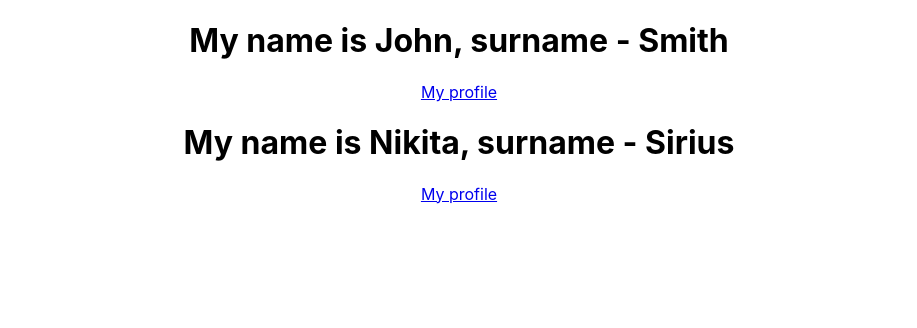
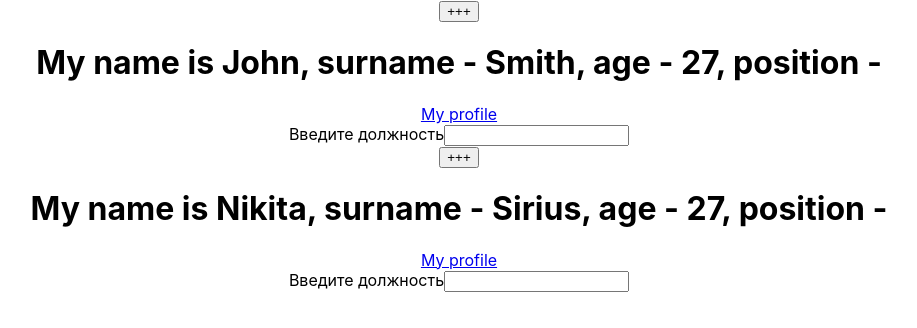
Before and after one commit to nikitos4628/LearnReact, a React (Create React App) app: page / in a window 1280 px wide. Shown: the top 328 px of the page, without its empty margins (181-1098 px from the left). Built offline with nearby package versions, Linux system fonts and the light colour scheme.

Commit message:
state and props, event (onClick)

```diff
--- a/src/App.js
+++ b/src/App.js
@@ -1,19 +1,81 @@
+import {Component} from 'react';
+
 import './App.css';
 
-function WhoAmI ({name, surname, link}) {
-	return (
-		<div>
-			<h1>My name is {name()}, surname - {surname}</h1>
-			<a href={link}>My profile</a>
-		</div>
-	)
+// function WhoAmI ({name, surname, link}) {
+// 	return (
+// 		<div>
+// 			<h1>My name is {name()}, surname - {surname}</h1>
+// 			<a href={link}>My profile</a>
+// 		</div>
+// 	)
+// }
+
+class WhoAmI extends Component{
+	constructor(props) {
+		super(props);
+		this.state = {
+			years: 27,
+			position: ''
+		}
+		// this.nextYear = this.nextYear.bind(this);
+	}
+
+	// nextYear () {
+	// 	this.setState(state => ({
+	// 		years: state.years + 1
+	// 	}))
+	// }
+
+	nextYear = () => {
+		this.setState(state => ({
+			years: state.years + 1
+		}))
+	}
+
+	commitInputChanges = (e, color) => {
+		console.log(color);
+		this.setState({
+			position: e.target.value
+		})
+	}
+
+	render () {
+		const {name, surname, link} = this.props;
+		const {position, years} = this.state
+
+		return (
+			<div>
+				{/* <button onClick={() => this.nextYear()}>{this.state.text}</button> */}
+				<button onClick={this.nextYear}>+++</button>
+				<h1>My name is {name},
+				surname - {surname},
+				age - {years},
+				position - {position}</h1>
+				<a href={link}>My profile</a>
+				<form>
+					<span>Введите должность</span>
+					<input type="text" onChange={(e) => this.commitInputChanges(e, 'some color')} />
+				</form>
+			</div>
+		)
+	}
 }
+
+// function App() {
+//   return (
+//     <div className="App">
+//       <WhoAmI name={() => {return 'John'}} surname='Smith' link='https://youtube.com'/>
+// 		<WhoAmI name={() => {return 'Nikita'}} surname='Sirius' link='https://youtube.com/youtube'/>
+//     </div>
+//   );
+// }
 
 function App() {
   return (
     <div className="App">
-      <WhoAmI name={() => {return 'John'}} surname='Smith' link='https://youtube.com'/>
-		<WhoAmI name={() => {return 'Nikita'}} surname='Sirius' link='https://youtube.com/youtube'/>
+      <WhoAmI name='John' surname='Smith' link='https://youtube.com'/>
+		<WhoAmI name='Nikita' surname='Sirius' link='https://youtube.com/youtube'/>
     </div>
   );
 }
```
